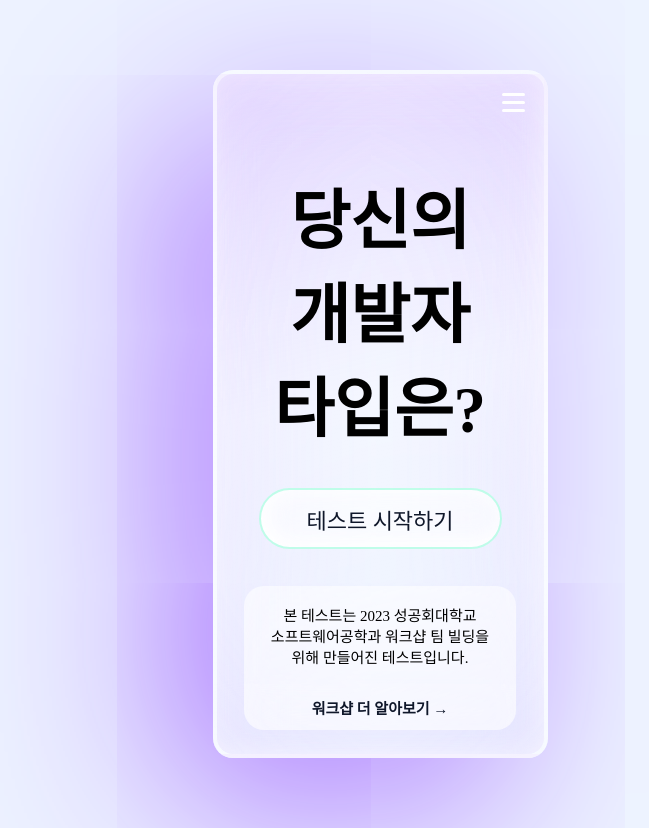
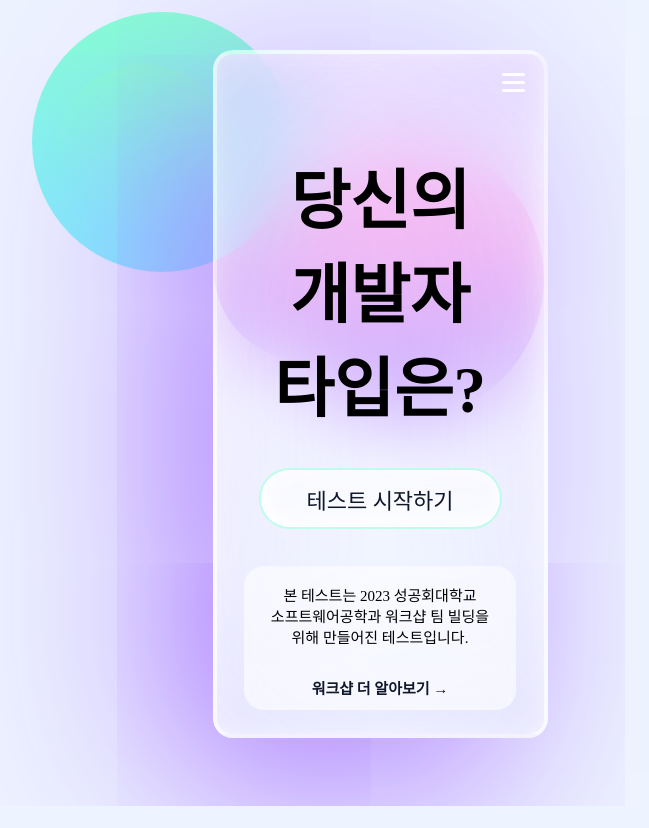
Before and after one commit to LikeLion-11th-SKHU/2023_SKHU_WorkShop, a Django app: template workshop_main/templates/main.html in a window 1280 px wide. Shown: the whole page, without its empty margins (260-909 px from the left). After the commit the page ends 806 px from the top, so only its background shows below. Run offline with Django 4.2, Linux system fonts and the light colour scheme; the template is opened without the code that fills it, so the values that code supplies are empty; some libraries are stand-ins or nearby versions; some web fonts are replaced.

Commit message:
:white_check_mark: [add] background circle effect

```diff
--- a/workshop_main/static/css/main.css
+++ b/workshop_main/static/css/main.css
@@ -35,7 +35,7 @@ button {
 .main_container {
   max-width: 335px;
   min-height: 688px;
-  margin: 70px auto;
+  margin: 50px auto;
   background: linear-gradient(
     167deg,
     rgba(231, 217, 255, 0.7) 2.47%,
@@ -668,3 +668,27 @@ button {
   box-shadow: 5px 5px 20px 0px rgba(255, 255, 255, 0.25) inset,
     5px -5px 20px 0px #fff inset;
 }
+
+.content_frame {
+  z-index: 100;
+  position: relative;
+}
+
+#background_canvas {
+  position: absolute;
+  top: 50%;
+  left: 50%;
+  transform: translate(-50%, -50%);
+  /* background-color: var(--purple-color); */
+  overflow-x: hidden;
+  width: 100vw;
+  height: 100vh;
+  touch-action: none;
+}
+
+.ball {
+  background: black;
+  position: absolute;
+  display: inline-block;
+  border-radius: 50%;
+}
--- /dev/null
+++ b/workshop_main/static/js/bouncingball.js
@@ -0,0 +1,61 @@
+var canvas = {
+    element: document.getElementById('background_canvas'),
+    width: 700,
+    height: 812,
+    initialize: function () {
+        this.element.style.width = this.width + 'px';
+        this.element.style.height = this.height + 'px';
+
+        document.body.appendChild(this.element);
+    }
+};
+
+var Ball = {
+    create: function (color, dx, dy, width, height) {
+        var newBall = Object.create(this);
+        newBall.dx = dx;
+        newBall.dy = dy;
+        newBall.width = width;
+        newBall.height = height;
+        newBall.element = document.createElement('div');
+        newBall.element.style.background = color;
+        newBall.element.style.width = newBall.width + 'px';
+        newBall.element.style.height = newBall.height + 'px';
+        newBall.element.className += ' ball';
+        newBall.width = parseInt(newBall.element.style.width);
+        newBall.height = parseInt(newBall.element.style.height);
+        canvas.element.appendChild(newBall.element);
+        return newBall;
+    },
+    moveTo: function (x, y) {
+        this.element.style.left = x + 'px';
+        this.element.style.top = y + 'px';
+    },
+    changeDirectionIfNecessary: function (x, y) {
+        if (x < 0 || x > canvas.width - this.width) {
+            this.dx = -this.dx;
+        }
+        if (y < 0 || y > canvas.height - this.height) {
+            this.dy = -this.dy;
+        }
+    },
+    draw: function (x, y) {
+        this.moveTo(x, y);
+        var ball = this;
+        setTimeout(function () {
+            ball.changeDirectionIfNecessary(x, y);
+            ball.draw(x + ball.dx, y + ball.dy);
+        }, 1000 / 60);
+    }
+};
+canvas.initialize();
+// 보라색공
+var ball1 = Ball.create("linear-gradient(180deg, #FF87E5 29.69%, #DA81F0 52.08%, #AC79FF 79.69%)", 2, 6, 180, 180);
+var ball2 = Ball.create("linear-gradient(180deg, #FF87E5 29.69%, #DA81F0 52.08%, #AC79FF 79.69%)", 4, 5, 280, 280);
+// 파란색공
+var ball3 = Ball.create("linear-gradient(180deg, #86FFD3 0%, #84FAE3 30.73%, #83F6EE 52.6%, #81F0FF 100%)", 2, 2, 260, 260);
+var ball4 = Ball.create("linear-gradient(180deg, #86FFD3 0%, #84FAE3 30.73%, #83F6EE 52.6%, #81F0FF 100%)", 4, 6, 180, 180);
+ball1.draw(70, 0);
+ball2.draw(350, 330);
+ball3.draw(100, 300);
+ball4.draw(500, 100);
--- a/workshop_main/templates/base.html
+++ b/workshop_main/templates/base.html
@@ -20,6 +20,9 @@
 <body>
 	<!--전체 div 하나 더 씌움-->
 	<div class="content_frame">
+		<!-- 원 움직이는 캔버스 -->
+		<div id="background_canvas">
+		</div>
 		<div id="content">
 			<article class="index">
 				<div class="main_container">
@@ -54,6 +57,7 @@
 		{% endblock %}
 	</div>
 	<script src="https://kit.fontawesome.com/92dfdaf3a2.js" crossorigin="anonymous"></script>
+	<script src="{% static 'js/bouncingball.js' %}"></script>
 </body>
 
 </html>
```
